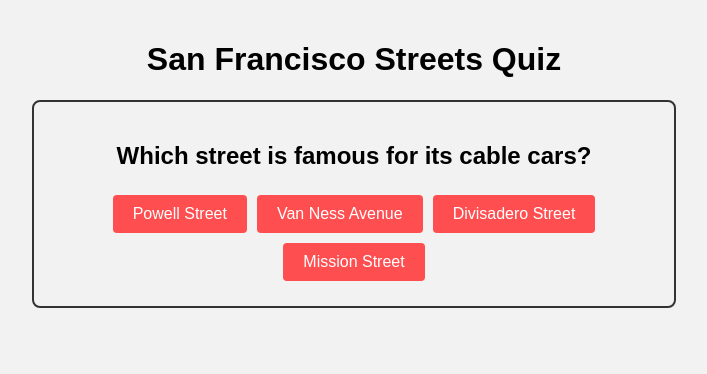
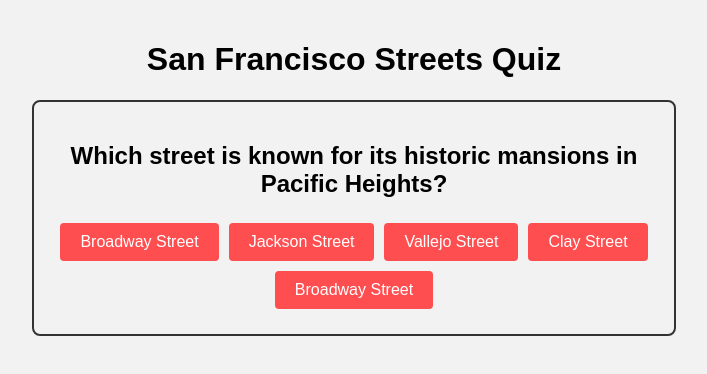
Before and after one commit to ryanburgess/sf-streets, a React (Create React App) app: page / in a window 1280 px wide. Shown: the top 374 px of the page, without its empty margins (286-993 px from the left). Built offline with nearby package versions, Linux system fonts and the light colour scheme.

Commit message:
fix some questions

```diff
--- a/src/Question.js
+++ b/src/Question.js
@@ -1,6 +1,21 @@
 import React, { useState, useEffect } from 'react';
 
+const shuffleArray = (array) => {
+  for (let i = array.length - 1; i > 0; i--) {
+    const j = Math.floor(Math.random() * (i + 1));
+    [array[i], array[j]] = [array[j], array[i]];
+  }
+  return array;
+};
+
 const Question = ({ question, options, answer, onAnswer, onNextQuestion }) => {
+  const [shuffledOptions, setShuffledOptions] = useState([]);
+
+  useEffect(() => {
+    const allOptions = [...options, answer];
+    setShuffledOptions(shuffleArray(allOptions));
+  }, [question, options, answer]);
+
   const [selectedOption, setSelectedOption] = useState(null);
   const [showCorrectAnswer, setShowCorrectAnswer] = useState(false);
 
@@ -26,7 +41,7 @@ const Question = ({ question, options, answer, onAnswer, onNextQuestion }) => {
   return (
     <div className="question-container">
       <h2>{question}</h2>
-      {options.map((option, index) => (
+      {shuffledOptions.map((option, index) => (
         <button
           key={index}
           className={`option-button ${getOptionClass(option)}`}
--- a/src/questions.json
+++ b/src/questions.json
@@ -101,8 +101,8 @@
     },
     {
       "question": "Which street is known for its view of the Painted Ladies and the city skyline?",
-      "options": ["Alamo Square", "Lombard Street", "Mission Street", "Geary Street"],
-      "answer": "Alamo Square"
+      "options": ["Steiner Street", "Lombard Street", "Mission Street", "Geary Street"],
+      "answer": "Steiner Street"
     },
     {
       "question": "What is the longest street in San Francisco?",
@@ -333,5 +333,10 @@
       "question": "Which street is known for its historic mansions in Pacific Heights?",
       "options": ["Broadway Street", "Vallejo Street", "Jackson Street", "Clay Street"],
       "answer": "Broadway Street"
+    },
+    {
+      "question": "What street is Coit Tower located on?",
+      "options": ["Broadway Street", "Telegraph Hill Boulevard", "Coit Street", "Clay Street"],
+      "answer": "Telegraph Hill Boulevard"
     }
   ]
```
